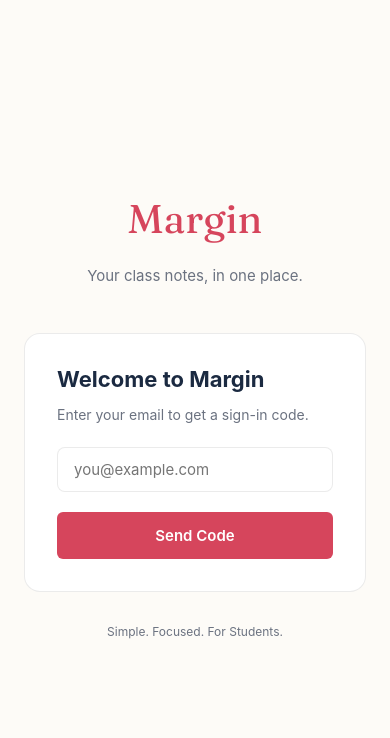
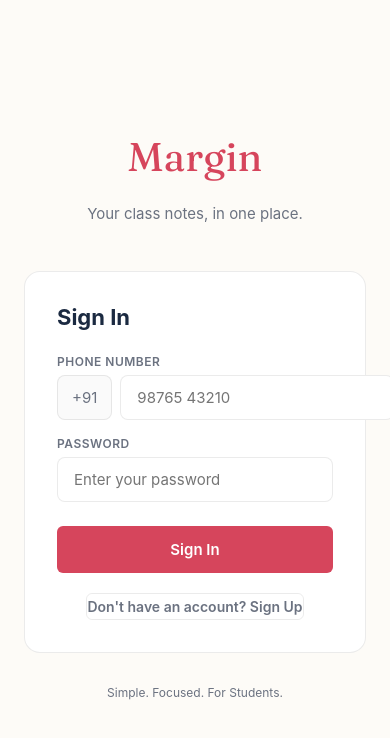
Before and after one commit to Gautam-devops14/margin, a React (Vite) app: page / in a window 390 px wide. Shown: the top 738 px of the page. Built offline with nearby package versions, Linux system fonts and the light colour scheme; no server answers.

Commit message:
fix: phone number + password login, no OTP

```diff
--- a/src/components/auth/Login.jsx
+++ b/src/components/auth/Login.jsx
@@ -1,154 +1,159 @@
 import { useState } from 'react';
 import { supabase } from '../../supabaseClient';
 
+// Converts phone to a stable fake email for Supabase auth
+function phoneToEmail(phone) {
+  const digits = phone.replace(/\D/g, '');
+  return `${digits}@margin.app`;
+}
+
 export default function Login({ onLogin }) {
-  const [email, setEmail] = useState('');
-  const [otp, setOtp] = useState('');
+  const [phone, setPhone] = useState('');
   const [name, setName] = useState('');
-  const [step, setStep] = useState('email'); // 'email' | 'otp' | 'name'
+  const [password, setPassword] = useState('');
+  const [isSignUp, setIsSignUp] = useState(false);
   const [loading, setLoading] = useState(false);
   const [error, setError] = useState('');
 
-  async function sendOtp() {
-    if (!email.trim() || !email.includes('@')) {
-      setError('Enter a valid email address.');
-      return;
-    }
+  async function handleSubmit() {
+    const digits = phone.replace(/\D/g, '');
+    if (digits.length < 10) { setError('Enter a valid 10-digit phone number.'); return; }
+    if (password.length < 6) { setError('Password must be at least 6 characters.'); return; }
+    if (isSignUp && !name.trim()) { setError('Enter your name.'); return; }
+
     setError('');
     setLoading(true);
-    const { error: err } = await supabase.auth.signInWithOtp({
-      email: email.trim().toLowerCase(),
-      options: { shouldCreateUser: true }
+    const fakeEmail = phoneToEmail(digits);
+
+    if (isSignUp) {
+      // Sign Up
+      const { data, error: err } = await supabase.auth.signUp({
+        email: fakeEmail,
+        password,
       });
-    setLoading(false);
-    if (err) { setError(err.message); return; }
-    setStep('otp');
-  }
+      if (err) { setError(err.message); setLoading(false); return; }
 
-  async function verifyOtp() {
-    if (!otp || otp.length < 4) { setError('Enter the 6-digit code sent to your email.'); return; }
-    setError('');
-    setLoading(true);
-    const { data, error: err } = await supabase.auth.verifyOtp({
-      email: email.trim().toLowerCase(),
-      token: otp,
-      type: 'email'
-    });
-    setLoading(false);
-    if (err) { setError(err.message); return; }
+      // Save profile
+      await supabase.from('profiles').upsert(
+        { id: data.user.id, name: name.trim(), role: 'student' },
+        { onConflict: 'id' }
+      );
 
-    // Check if profile already exists with a name
+      // Fetch fresh profile (might already be cr if set externally)
       const { data: profile } = await supabase
         .from('profiles')
         .select('id, name, role')
         .eq('id', data.user.id)
         .maybeSingle();
 
-    if (profile && profile.name) {
-      onLogin({ ...data.user, profile });
+      onLogin({ ...data.user, phone: `+91 ${digits}`, profile: profile || { id: data.user.id, name: name.trim(), role: 'student' } });
     } else {
-      setStep('name');
+      // Sign In
+      const { data, error: err } = await supabase.auth.signInWithPassword({
+        email: fakeEmail,
+        password,
+      });
+      if (err) {
+        if (err.message.includes('Invalid login')) {
+          setError('Wrong phone number or password.');
+        } else {
+          setError(err.message);
         }
+        setLoading(false);
+        return;
       }
 
-  async function saveName() {
-    if (!name.trim()) { setError('Please enter your name.'); return; }
-    setError('');
-    setLoading(true);
-    const { data: { user } } = await supabase.auth.getUser();
-    await supabase.from('profiles').upsert(
-      { id: user.id, name: name.trim(), role: 'student' },
-      { onConflict: 'id' }
-    );
-    setLoading(false);
-
-    // Fetch fresh profile (might already be cr if set externally)
+      // Fetch profile
       const { data: profile } = await supabase
         .from('profiles')
         .select('id, name, role')
-      .eq('id', user.id)
+        .eq('id', data.user.id)
         .maybeSingle();
 
-    onLogin({ ...user, profile: profile || { id: user.id, name: name.trim(), role: 'student' } });
+      onLogin({ ...data.user, phone: `+91 ${digits}`, profile: profile || { id: data.user.id, name: '', role: 'student' } });
+    }
+
+    setLoading(false);
   }
 
   return (
     <div style={{
       display: 'flex', flexDirection: 'column', alignItems: 'center',
-      justifyContent: 'center', height: '100vh', background: 'var(--bg-app)', padding: 24
+      justifyContent: 'center', minHeight: '100vh', background: 'var(--bg-app)', padding: 24
     }}>
       <div style={{ fontFamily: 'var(--font-display)', fontSize: '40px', color: 'var(--red)', marginBottom: 8 }}>Margin</div>
       <p style={{ color: 'var(--pencil)', marginBottom: 48, fontSize: 15 }}>Your class notes, in one place.</p>
 
       <div style={{ background: 'white', padding: 32, borderRadius: 16, border: '1px solid var(--border)', width: '100%', maxWidth: 400 }}>
+        <h2 style={{ marginBottom: 24, fontSize: '22px' }}>
+          {isSignUp ? 'Create Account' : 'Sign In'}
+        </h2>
+
         {error && (
           <div style={{ background: '#fee2e2', color: '#dc2626', padding: '10px 16px', borderRadius: 8, marginBottom: 16, fontSize: 13 }}>
             {error}
           </div>
         )}
 
-        {step === 'email' && (
-          <>
-            <h2 style={{ marginBottom: 8, fontSize: '22px' }}>Welcome to Margin</h2>
-            <p style={{ color: 'var(--pencil)', marginBottom: 24, fontSize: 14 }}>Enter your email to get a sign-in code.</p>
+        {isSignUp && (
+          <div style={{ marginBottom: 16 }}>
+            <label style={{ display: 'block', fontSize: 12, fontWeight: 600, color: 'var(--pencil)', marginBottom: 6, textTransform: 'uppercase', letterSpacing: 0.5 }}>Your Name</label>
             <input
-              style={{ width: '100%', padding: '12px 16px', border: '1px solid var(--border)', borderRadius: 8, fontSize: 15, outline: 'none', marginBottom: 20, boxSizing: 'border-box' }}
-              type="email"
-              placeholder="you@example.com"
-              value={email}
-              onChange={e => setEmail(e.target.value)}
-              onKeyDown={e => e.key === 'Enter' && sendOtp()}
+              style={{ width: '100%', padding: '12px 16px', border: '1px solid var(--border)', borderRadius: 8, fontSize: 15, outline: 'none', boxSizing: 'border-box' }}
+              type="text"
+              placeholder="e.g. Priya Sharma"
+              value={name}
+              onChange={e => setName(e.target.value)}
               autoFocus
             />
-            <button className="btn primary" style={{ width: '100%', padding: '13px', fontSize: 15 }} onClick={sendOtp} disabled={loading}>
-              {loading ? 'Sending...' : 'Send Code'}
-            </button>
-          </>
+          </div>
         )}
 
-        {step === 'otp' && (
-          <>
-            <h2 style={{ marginBottom: 8, fontSize: '22px' }}>Check your email</h2>
-            <p style={{ color: 'var(--pencil)', marginBottom: 24, fontSize: 14 }}>
-              We sent a 6-digit code to <strong>{email}</strong>
-            </p>
+        <div style={{ marginBottom: 16 }}>
+          <label style={{ display: 'block', fontSize: 12, fontWeight: 600, color: 'var(--pencil)', marginBottom: 6, textTransform: 'uppercase', letterSpacing: 0.5 }}>Phone Number</label>
+          <div style={{ display: 'flex', gap: 8 }}>
+            <div style={{ padding: '12px 14px', border: '1px solid var(--border)', borderRadius: 8, fontSize: 15, color: 'var(--pencil)', flexShrink: 0, background: '#fafafa' }}>+91</div>
             <input
-              style={{ width: '100%', padding: '16px', border: '1px solid var(--border)', borderRadius: 8, fontSize: 22, textAlign: 'center', letterSpacing: '8px', outline: 'none', marginBottom: 20, boxSizing: 'border-box' }}
-              type="number"
-              placeholder="------"
-              value={otp}
-              onChange={e => setOtp(e.target.value)}
-              onKeyDown={e => e.key === 'Enter' && verifyOtp()}
-              maxLength={6}
-              autoFocus
+              style={{ flex: 1, padding: '12px 16px', border: '1px solid var(--border)', borderRadius: 8, fontSize: 15, outline: 'none', boxSizing: 'border-box' }}
+              type="tel"
+              placeholder="98765 43210"
+              value={phone}
+              onChange={e => setPhone(e.target.value)}
+              onKeyDown={e => e.key === 'Enter' && handleSubmit()}
             />
-            <button className="btn primary" style={{ width: '100%', padding: '13px', fontSize: 15 }} onClick={verifyOtp} disabled={loading}>
-              {loading ? 'Verifying...' : 'Verify →'}
+          </div>
+        </div>
+
+        <div style={{ marginBottom: 24 }}>
+          <label style={{ display: 'block', fontSize: 12, fontWeight: 600, color: 'var(--pencil)', marginBottom: 6, textTransform: 'uppercase', letterSpacing: 0.5 }}>Password</label>
+          <input
+            style={{ width: '100%', padding: '12px 16px', border: '1px solid var(--border)', borderRadius: 8, fontSize: 15, outline: 'none', boxSizing: 'border-box' }}
+            type="password"
+            placeholder={isSignUp ? 'Create a password (min 6 chars)' : 'Enter your password'}
+            value={password}
+            onChange={e => setPassword(e.target.value)}
+            onKeyDown={e => e.key === 'Enter' && handleSubmit()}
+          />
+        </div>
+
+        <button
+          className="btn primary"
+          style={{ width: '100%', padding: '13px', fontSize: 15 }}
+          onClick={handleSubmit}
+          disabled={loading}
+        >
+          {loading ? '...' : isSignUp ? 'Create Account' : 'Sign In'}
         </button>
-            <button className="btn ghost" style={{ width: '100%', padding: '10px', fontSize: 13, marginTop: 8 }} onClick={() => { setStep('email'); setError(''); }}>
-              ← Change email
+
+        <div style={{ textAlign: 'center', marginTop: 20 }}>
+          <button
+            className="btn ghost"
+            style={{ fontSize: 14, color: 'var(--pencil)', padding: '4px 0' }}
+            onClick={() => { setIsSignUp(!isSignUp); setError(''); }}
+          >
+            {isSignUp ? 'Already have an account? Sign In' : "Don't have an account? Sign Up"}
           </button>
-          </>
-        )}
-
-        {step === 'name' && (
-          <>
-            <h2 style={{ marginBottom: 8, fontSize: '22px' }}>What's your name?</h2>
-            <p style={{ color: 'var(--pencil)', marginBottom: 24, fontSize: 14 }}>This will appear on your comments.</p>
-            <input
-              style={{ width: '100%', padding: '12px 16px', border: '1px solid var(--border)', borderRadius: 8, fontSize: 15, outline: 'none', marginBottom: 20, boxSizing: 'border-box' }}
-              type="text"
-              placeholder="Enter your name"
-              value={name}
-              onChange={e => setName(e.target.value)}
-              onKeyDown={e => e.key === 'Enter' && saveName()}
-              autoFocus
-            />
-            <button className="btn primary" style={{ width: '100%', padding: '13px', fontSize: 15 }} onClick={saveName} disabled={loading}>
-              {loading ? 'Saving...' : 'Continue →'}
-            </button>
-          </>
-        )}
+        </div>
       </div>
 
       <p style={{ marginTop: 32, fontSize: 12, color: 'var(--pencil)' }}>Simple. Focused. For Students.</p>
```
Lines whose indentation alone changed are shown as unchanged.
